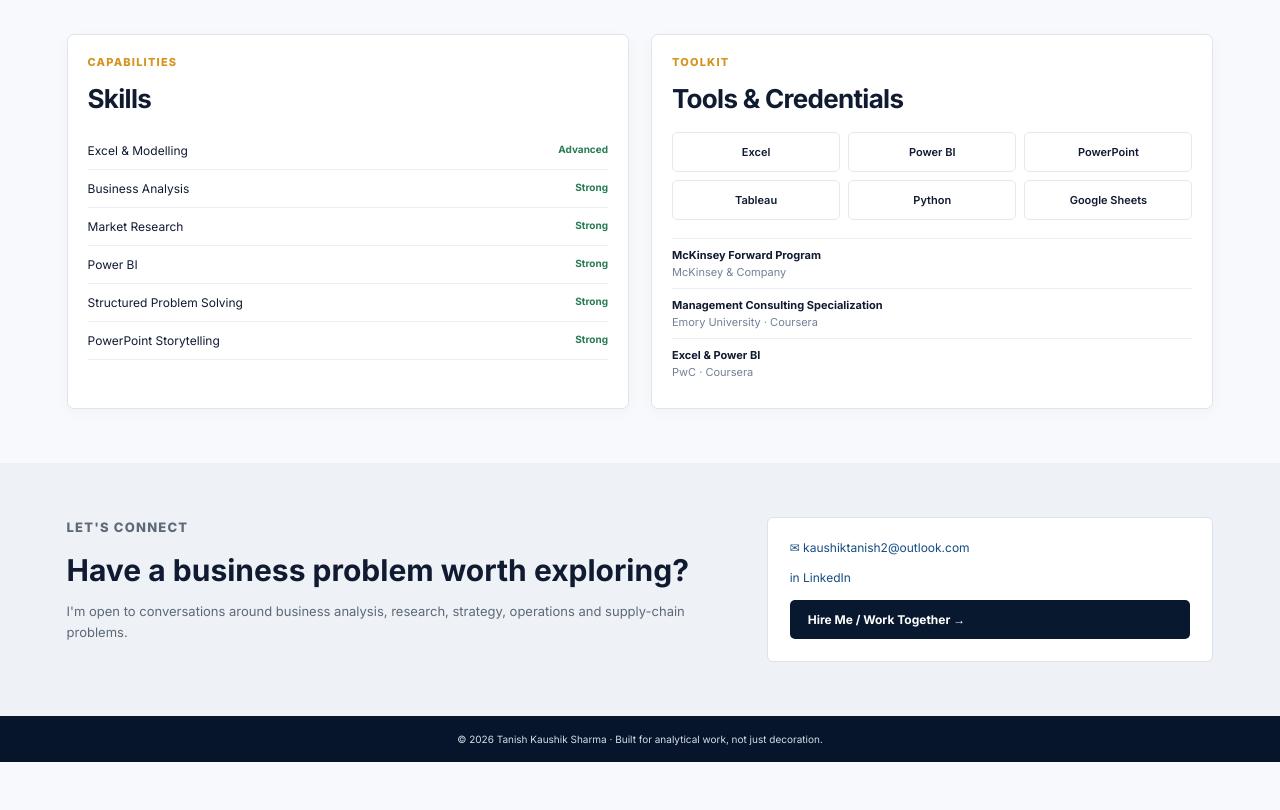
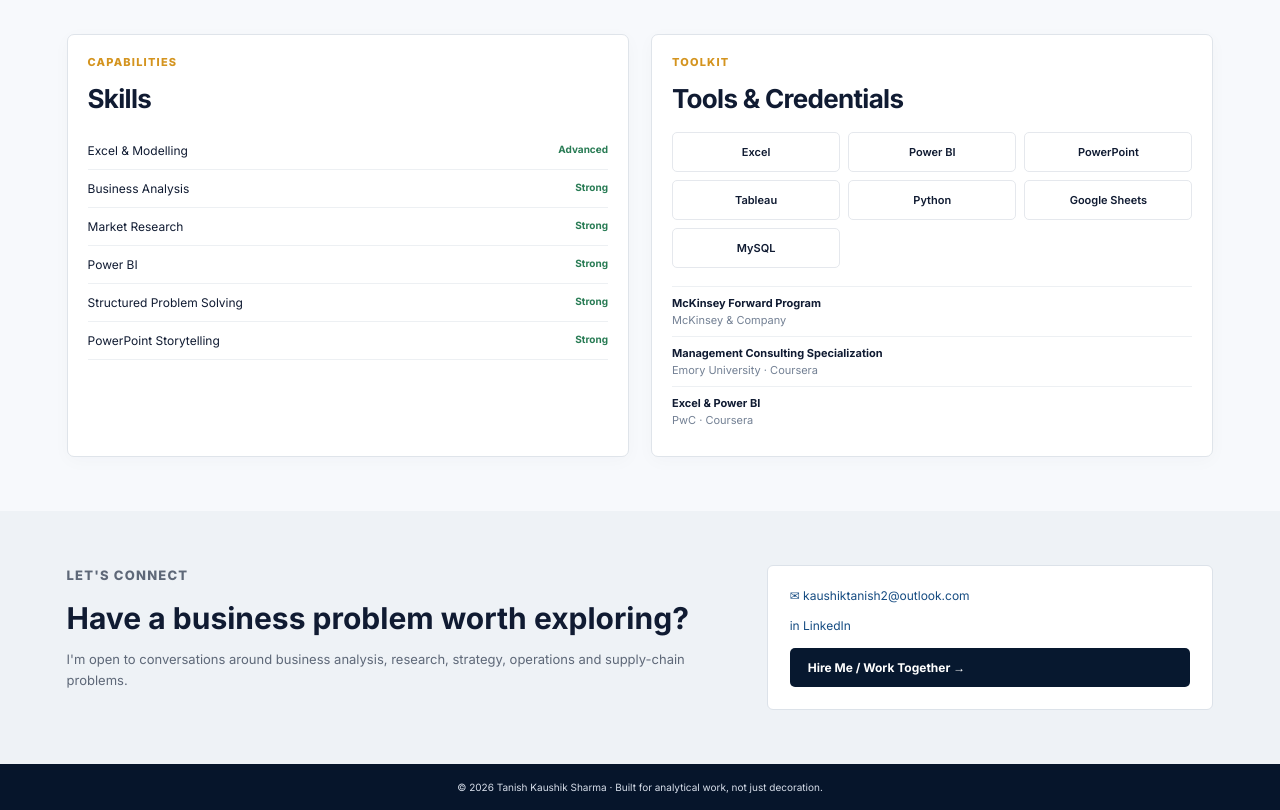
Before and after one commit to TKS09090/tanishkaushik.github.io, a plain HTML site: page index.html in a window 1280 px wide. Shown: the part 1140-1950 px from the top of the page. Before the commit the page ends 1902 px from the top, so only its background shows below. Drawn offline with Linux system fonts and the light colour scheme.

Commit message:
Add MySQL to the tools list in index.html

```diff
--- a/index.html
+++ b/index.html
@@ -61,7 +61,7 @@
     </div>
   </div>
   <div class="panel" id="credentials"><p class="eyebrow">TOOLKIT</p><h2>Tools & Credentials</h2>
-    <div class="tool-grid"><span>Excel</span><span>Power BI</span><span>PowerPoint</span><span>Tableau</span><span>Python</span><span>Google Sheets</span></div>
+    <div class="tool-grid"><span>Excel</span><span>Power BI</span><span>PowerPoint</span><span>Tableau</span><span>Python</span><span>Google Sheets</span><span>MySQL</span></span></div>
     <div class="credential-list"><div><b>McKinsey Forward Program</b><small>McKinsey & Company</small></div><div><b>Management Consulting Specialization</b><small>Emory University · Coursera</small></div><div><b>Excel & Power BI</b><small>PwC · Coursera</small></div></div>
   </div>
 </section>
```
